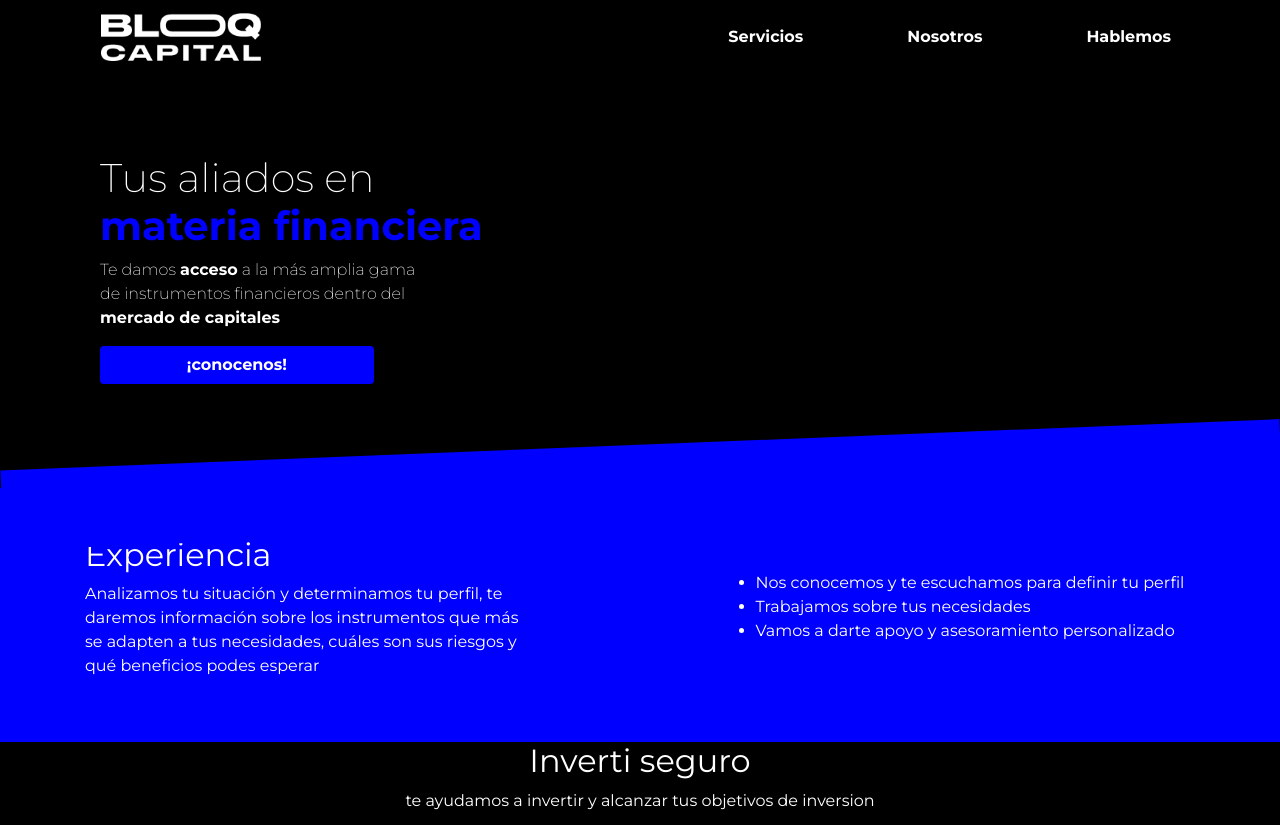
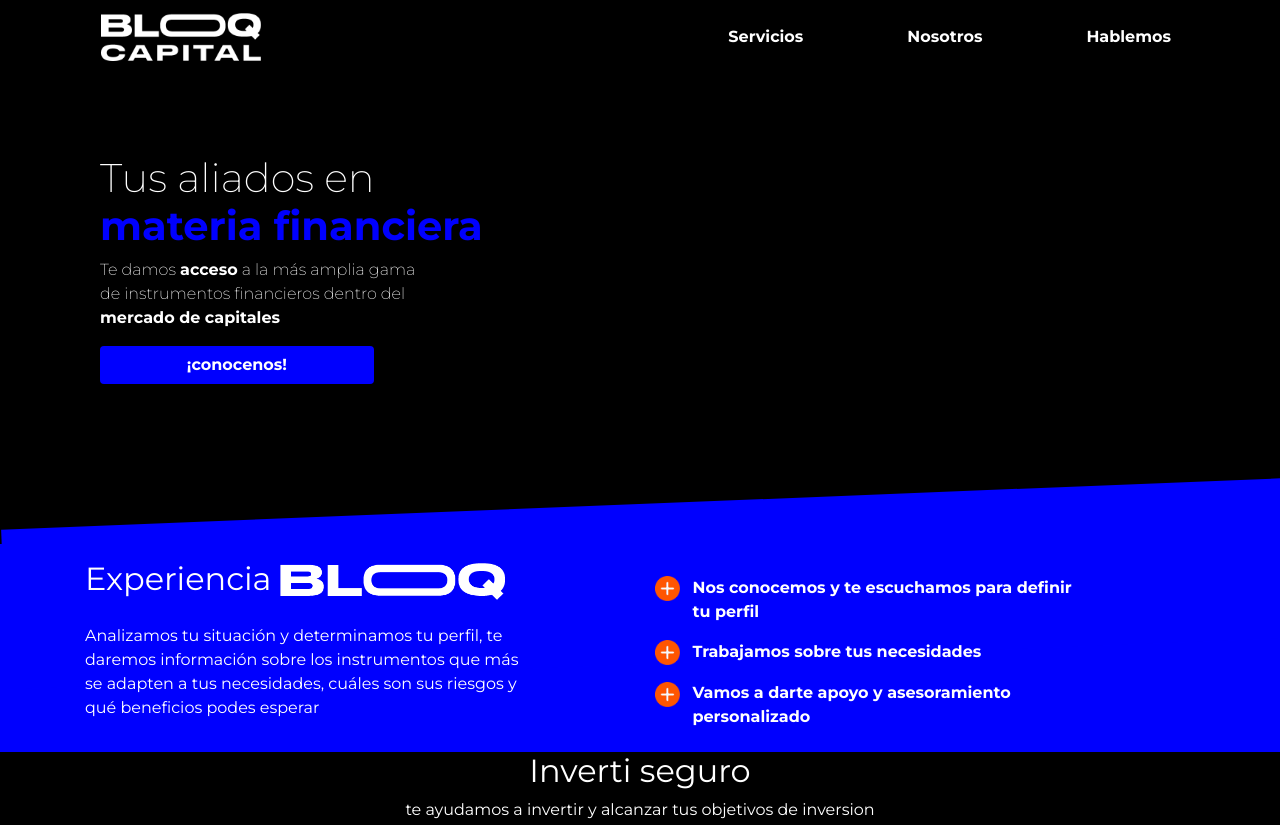
Before and after one commit to moka-web/bloq-capital, a website: page index.html in a window 1280 px wide. Shown: the top 825 px of the page. Drawn offline with nearby package versions, Linux system fonts and the light colour scheme.

Commit message:
experiencia - estilos

```diff
--- a/SCSS/style.scss
+++ b/SCSS/style.scss
@@ -38,17 +38,32 @@
 
 .inclinado{
     background-color: #0000FE;
-    height: 10vh;
-    transform: rotate(-2.3deg) translateY(4.6vh);
+    height: 20vh;
+    transform: rotate(-2.3deg) translateY(15vh) translateX(-1px);
+    z-index: 1;
 }
 
 .section_experiencia{
     background-color: #0000FE;
+    z-index: 10;
 }
 
 .experiencia_contenido{
     width: 450px;
     color: #FFF;
+    z-index: 20;
+    li{
+        font-weight: 700;
+        padding-top: 2rem;
+    }
+}
+
+.logo_experiencia{
+    width: 50%;
+}
+
+.marker{
+    width: 25px;
 }
 
 .section_servicios{
--- a/index.html
+++ b/index.html
@@ -48,7 +48,7 @@
             </div>
         </nav>
     </header>
-    <section class="container section_presentacion mb-4">
+    <section class="container section_presentacion">
         <h1 class="text-white font-weight-light">
             Tus aliados en <br/>
             <span class="font-weight-bold destacado-azul">materia financiera</span>
@@ -61,21 +61,37 @@
         <button class="btn btn-azul col-sm-3">¡conocenos!</button>
     </section>
     <div class="container-fluid inclinado"></div>
-    <section class="section_experiencia container-fluid pt-5 pb-5">
+    <section class="section_experiencia container-fluid pt-3 pb-3">
         <div class="container d-flex justify-content-between flex-wrap">
             <div class="experiencia_contenido d-flex flex-column justify-content-center align-items-center">
-                <h2 class="align-self-start">Experiencia</h2>
+                <h2 class="align-self-start pb-3">
+                    Experiencia
+                    <img src="./img/logo_breve.png" class="logo_experiencia" alt="Bloq Capital">
+                </h2>
                 <p> Analizamos tu situación y determinamos tu perfil, te daremos información
                     sobre los instrumentos que más se adapten a tus necesidades, cuáles son sus riesgos
                     y qué beneficios podes esperar
                 </p>
             </div>
-            <div class="experiencia_contenido d-flex flex-column justify-content-center align-items-center">
-                <ul>
-                    <li>Nos conocemos y te escuchamos para definir tu perfil</li>
-                    <li>Trabajamos sobre tus necesidades</li>
-                    <li>Vamos a darte apoyo y asesoramiento personalizado</li>
-                </ul>
+            <div class="experiencia_contenido container">
+                <div class="row mt-3">
+                    <div class="col-1">
+                        <img class="marker" src="./img/marker.png" alt="marker">
+                    </div>
+                    <div class="col-11 font-weight-bold">Nos conocemos y te escuchamos para definir tu perfil</div>
+                </div>
+                <div class="row mt-3">
+                    <div class="col-1">
+                        <img class="marker" src="./img/marker.png" alt="marker">
+                    </div>
+                    <div class="col-11 font-weight-bold">Trabajamos sobre tus necesidades</div>
+                </div>
+                <div class="row mt-3">
+                    <div class="col-1">
+                        <img class="marker" src="./img/marker.png" alt="marker">
+                    </div>
+                    <div class="col-11 font-weight-bold">Vamos a darte apoyo y asesoramiento personalizado</div>
+                </div>
             </div>
         </div>
     </section>
```
Also changed, not shown: css/estilos.css, img/logo_breve.png (added), img/marker.png (added).
